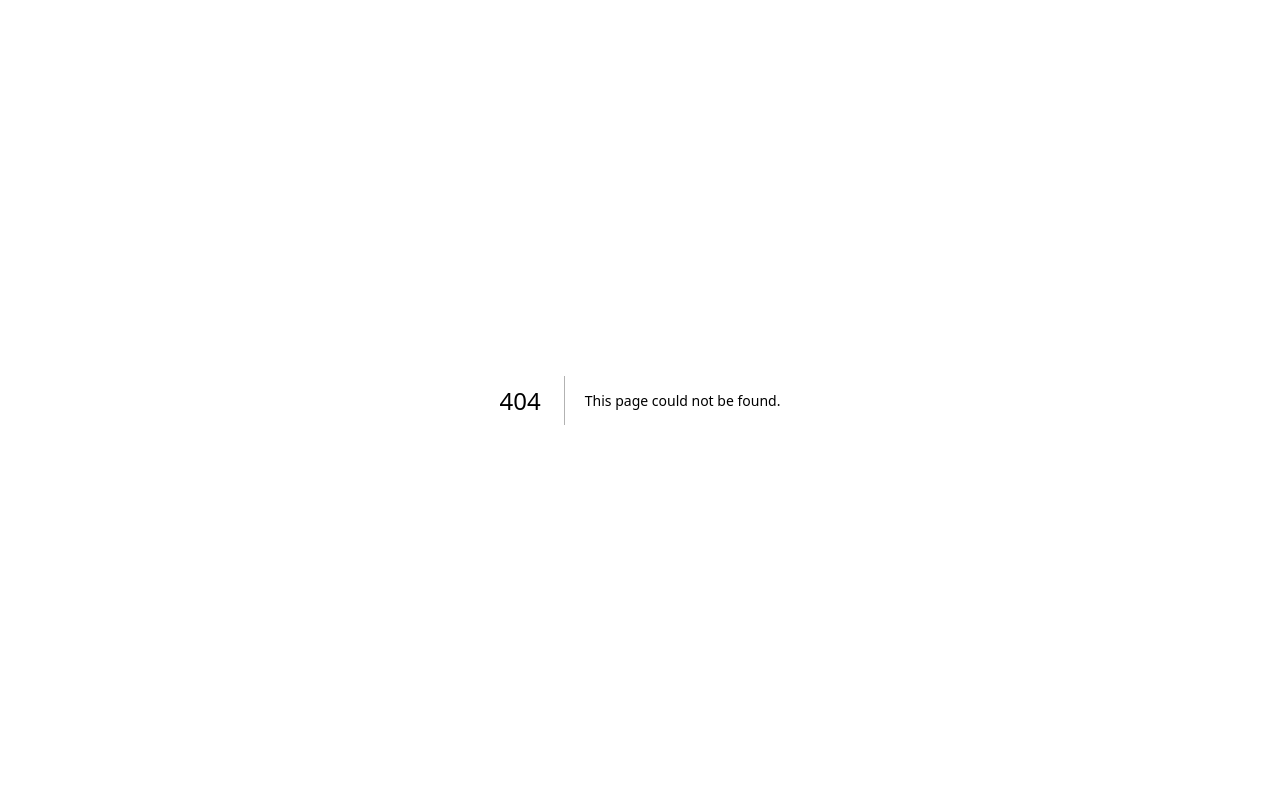
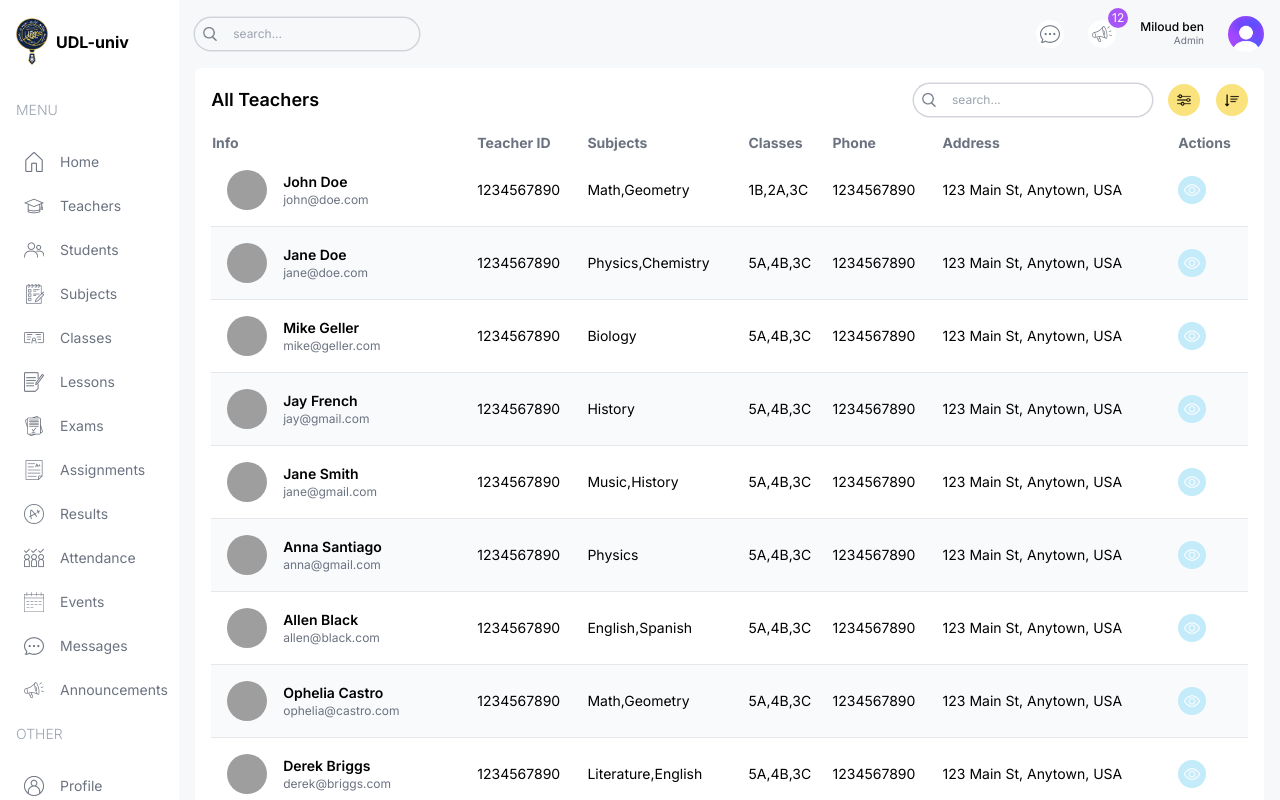
Before and after one commit to Miloud73/Shool-managment-dashboard, a Next.js app: page /list/teachers in a window 1280 px wide. Before the commit this address had no page. Shown: the top 800 px of the page. Built offline with nearby package versions, Linux system fonts and the light colour scheme; grey boxes are pictures that could not be loaded.

Commit message:
implement pagination , table n table search

```diff
--- a/next.config.mjs
+++ b/next.config.mjs
@@ -1,4 +1,8 @@
 /** @type {import('next').NextConfig} */
-const nextConfig = {};
+const nextConfig = {
+  images: {
+    domains: ["images.pexels.com"], // Add the domain here
+  },
+};
 
 export default nextConfig;
--- a/package.json
+++ b/package.json
@@ -9,6 +9,7 @@
     "lint": "next lint"
   },
   "dependencies": {
+    "date-fns": "^4.1.0",
     "next": "14.2.14",
     "react": "^18",
     "react-big-calendar": "^1.15.0",
--- /dev/null
+++ b/src/app/(dashboard)/list/teachers/page.tsx
@@ -0,0 +1,130 @@
+// import FormModal from "@/components/FormModal";
+import Pagination from "@/components/Pagination";
+import Table from "@/components/Table";
+import TableSearch from "@/components/TableSearch";
+import { role, teachersData } from "@/lib/data";
+import Image from "next/image";
+import Link from "next/link";
+
+type Teacher = {
+  id: number;
+  teacherId: string;
+  name: string;
+  email?: string;
+  photo: string;
+  phone: string;
+  subjects: string[];
+  classes: string[];
+  address: string;
+};
+
+const columns = [
+  {
+    header: "Info",
+    accessor: "info",
+  },
+  {
+    header: "Teacher ID",
+    accessor: "teacherId",
+    className: "hidden md:table-cell",
+  },
+  {
+    header: "Subjects",
+    accessor: "subjects",
+    className: "hidden md:table-cell",
+  },
+  {
+    header: "Classes",
+    accessor: "classes",
+    className: "hidden md:table-cell",
+  },
+  {
+    header: "Phone",
+    accessor: "phone",
+    className: "hidden lg:table-cell",
+  },
+  {
+    header: "Address",
+    accessor: "address",
+    className: "hidden lg:table-cell",
+  },
+  {
+    header: "Actions",
+    accessor: "action",
+  },
+];
+
+const TeacherListPage = () => {
+  const renderRow = (item: Teacher) => (
+    <tr
+      key={item.id}
+      className="border-b border-gray-200 even:bg-slate-50 text-sm hover:bg-lamaPurpleLight"
+    >
+      <td className="flex items-center gap-4 p-4">
+        <Image
+          src={item.photo}
+          alt=""
+          width={40}
+          height={40}
+          className="md:hidden xl:block w-10 h-10 rounded-full object-cover"
+        />
+        <div className="flex flex-col">
+          <h3 className="font-semibold">{item.name}</h3>
+          <p className="text-xs text-gray-500">{item?.email}</p>
+        </div>
+      </td>
+      <td className="hidden md:table-cell">{item.teacherId}</td>
+      <td className="hidden md:table-cell">{item.subjects.join(",")}</td>
+      <td className="hidden md:table-cell">{item.classes.join(",")}</td>
+      <td className="hidden md:table-cell">{item.phone}</td>
+      <td className="hidden md:table-cell">{item.address}</td>
+      <td>
+        <div className="flex items-center gap-2">
+          <Link href={`/list/teachers/${item.id}`}>
+            <button className="w-7 h-7 flex items-center justify-center rounded-full bg-lamaSky">
+              <Image src="/view.png" alt="" width={16} height={16} />
+            </button>
+          </Link>
+          {/* {role === "admin" && (
+             <button className="w-7 h-7 flex items-center justify-center rounded-full bg-lamaPurple">
+               <Image src="/delete.png" alt="" width={16} height={16} />
+             </button>
+             <FormModal table="teacher" type="delete" id={item.id}/>
+          )} */}
+        </div>
+      </td>
+    </tr>
+  );
+
+  return (
+    <div className="bg-white p-4 rounded-md flex-1 m-4 mt-0">
+      {/* TOP */}
+      <div className="flex items-center justify-between">
+        <h1 className="hidden md:block text-lg font-semibold">All Teachers</h1>
+        <div className="flex flex-col md:flex-row items-center gap-4 w-full md:w-auto">
+          <TableSearch />
+          <div className="flex items-center gap-4 self-end">
+            <button className="w-8 h-8 flex items-center justify-center rounded-full bg-lamaYellow">
+              <Image src="/filter.png" alt="" width={14} height={14} />
+            </button>
+            <button className="w-8 h-8 flex items-center justify-center rounded-full bg-lamaYellow">
+              <Image src="/sort.png" alt="" width={14} height={14} />
+            </button>
+            {/* {role === "admin" && (
+               <button className="w-8 h-8 flex items-center justify-center rounded-full bg-lamaYellow">
+                 <Image src="/plus.png" alt="" width={14} height={14} />
+               </button>
+              <FormModal table="teacher" type="create"/>
+            )} */}
+          </div>
+        </div>
+      </div>
+      {/* LIST */}
+      <Table columns={columns} renderRow={renderRow} data={teachersData} />
+      {/* PAGINATION */}
+      <Pagination />
+    </div>
+  );
+};
+
+export default TeacherListPage;
--- a/src/app/(dashboard)/teacher/page.tsx
+++ b/src/app/(dashboard)/teacher/page.tsx
@@ -1,5 +1,7 @@
 import type { Metadata } from "next";
 import React from "react";
+import Announcement from "@/components/Announcement";
+import BigCalendar from "@/components/BigCalender";
 export const metadata: Metadata = {
   title: "Teacher | dashborad",
   description: "This is the teacher dashboard",
@@ -7,9 +9,18 @@
 
 const TeacherPage = () => {
   return (
-    <div>
-      <h1>teacher Dashboard</h1>
-      <p>Welcome to the teacher dashboard!</p>
+    <div className="flex-1 p-4 flex gap-4 flex-col xl:flex-row">
+      {/* LEFT */}
+      <div className="w-full xl:w-2/3">
+        <div className="h-full bg-white p-4 rounded-md">
+          <h1 className="text-xl font-semibold">Schedule (Teacher)</h1>
+          <BigCalendar />
+        </div>
+      </div>
+      {/* RIGHT */}
+      <div className="w-full xl:w-1/3 flex flex-col gap-8">
+        <Announcement />
+      </div>
     </div>
   );
 };
--- a/src/components/BigCalender.tsx
+++ b/src/components/BigCalender.tsx
@@ -1,19 +1,21 @@
 "use client";
-import React, { useState } from "react";
+//@ts-ignore
 import { Calendar, momentLocalizer, View, Views } from "react-big-calendar";
 import moment from "moment";
 import { calendarEvents } from "@/lib/data";
 import "react-big-calendar/lib/css/react-big-calendar.css";
+import { useState } from "react";
+
 const localizer = momentLocalizer(moment);
 
-const BigCalender = () => {
+const BigCalendar = () => {
   const [view, setView] = useState<View>(Views.WORK_WEEK);
 
   const handleOnChangeView = (selectedView: View) => {
     setView(selectedView);
   };
+
   return (
-    <div>
     <Calendar
       localizer={localizer}
       events={calendarEvents}
@@ -26,8 +28,7 @@
       min={new Date(2025, 1, 0, 8, 0, 0)}
       max={new Date(2025, 1, 0, 17, 0, 0)}
     />
-    </div>
   );
 };
 
-export default BigCalender;
+export default BigCalendar;
--- /dev/null
+++ b/src/components/Pagination.tsx
@@ -0,0 +1,20 @@
+import React from 'react'
+
+const Pagination = () => {
+  return (
+    <div className='p-4 flex items-center justify-between text-gray-500'>
+        <button disabled className='py-2 px-4 rounded-md bg-slate-200 text-xs font-semibold disabled:opacity-50 disabled:cursor-not-allowed'>Prev</button>
+        <div className="flex items-center gap-2 text-sm">
+            <button className='px-2 rounded-full bg-lamaSky'>1</button>
+            <button className='px-2 rounded-full '>2</button>
+            <button className='px-2 rounded-full '>3</button>
+            ...
+            <button className='px-2 rounded-full '>10</button>
+        </div>
+        <button className='py-2 px-4 rounded-md bg-slate-200 text-xs font-semibold disabled:opacity-50 disabled:cursor-not-allowed'>Next</button>
+
+    </div>
+  )
+}
+
+export default Pagination
--- /dev/null
+++ b/src/components/Table.tsx
@@ -0,0 +1,24 @@
+const Table = ({
+    columns,
+    renderRow,
+    data,
+  }: {
+    columns: { header: string; accessor: string; className?: string }[];
+    renderRow: (item: any) => React.ReactNode;
+    data: any[];
+  }) => {
+    return (
+      <table className="w-full mt-4">
+        <thead>
+          <tr className="text-left text-gray-500 text-sm">
+            {columns.map((col) => (
+              <th key={col.accessor} className={col.className}>{col.header}</th>
+            ))}
+          </tr>
+        </thead>
+        <tbody>{data.map((item) => renderRow(item))}</tbody>
+      </table>
+    );
+  };
+
+  export default Table;
--- /dev/null
+++ b/src/components/TableSearch.tsx
@@ -0,0 +1,25 @@
+import Image from 'next/image'
+import React from 'react'
+
+const TableSearch = () => {
+  return (
+    <div>
+      <div className="w-full md:w-auto flex  items-center gap-2 text-xs rounded-full ring-[1.5px] ring-gray-300 px-2">
+        <Image
+          src="/search.png"
+          alt="search icon"
+          width={14}
+          height={14}
+          className=""
+        />
+        <input
+          type="text"
+          placeholder="search..."
+          className="w-[200px] p-2 bg-transparent outline-none"
+        />
+      </div>
+    </div>
+  )
+}
+
+export default TableSearch
--- a/src/lib/data.ts
+++ b/src/lib/data.ts
@@ -1,4 +1,4 @@
-
+// TEMPORARY DATA
 
 export let role = "admin";
 
@@ -915,14 +915,13 @@
   },
 ];
 
-
 // YOU SHOULD CHANGE THE DATES OF THE EVENTS TO THE CURRENT DATE TO SEE THE EVENTS ON THE CALENDAR
 export const calendarEvents = [
   {
     title: "Math",
     allDay: false,
-    start: new Date(2024, 10, 10, 8, 0),
-    end: new Date(2024, 10, 12, 8, 45),
+    start: new Date(2024, 7, 12, 8, 0),
+    end: new Date(2024, 7, 12, 8, 45),
   },
   {
     title: "English",
```
Also changed, not shown: 1 other file (tests, documents, lock files or other folders). Lines whose indentation alone changed are shown as unchanged.
